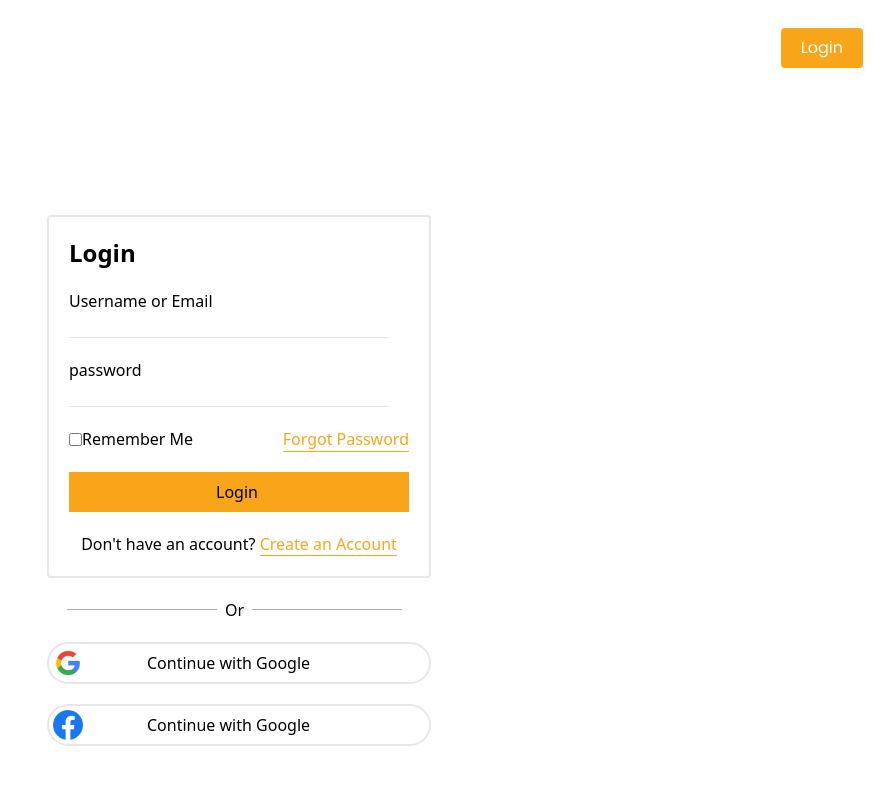
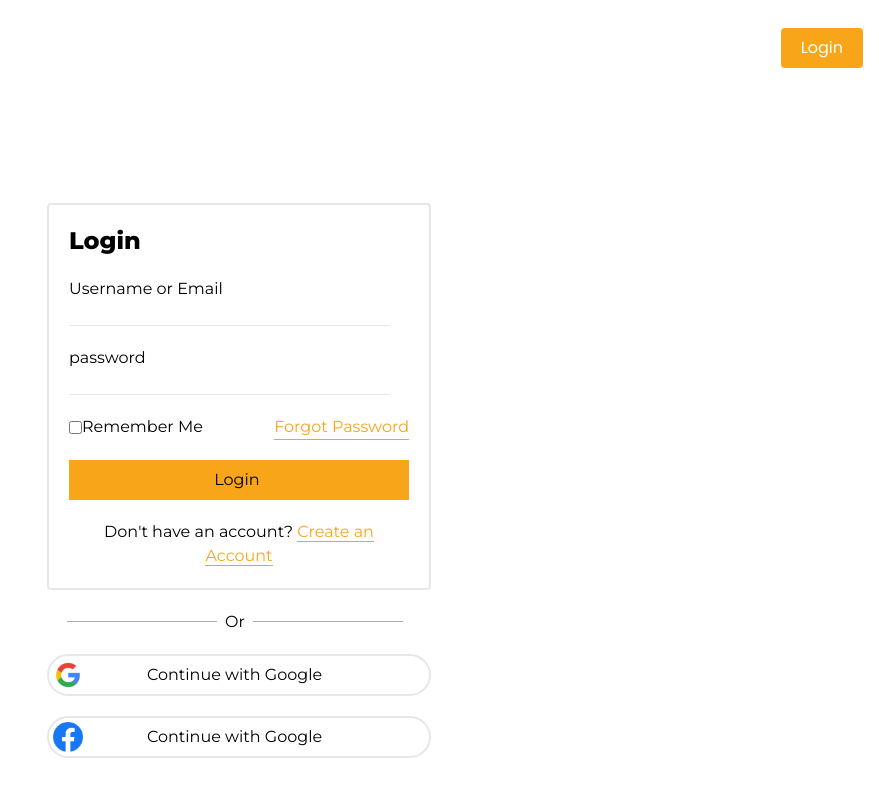
Before and after one commit to sixavengers/travel-agency-client, a React (Create React App) app: page /login in a window 1280 px wide. Shown: the top 796 px of the page, without its empty margins (401-1280 px from the left). Built offline with nearby package versions, Linux system fonts and the light colour scheme.

Commit message:
updated coded pushed on client/ashik

```diff
--- a/src/App.tsx
+++ b/src/App.tsx
@@ -4,6 +4,7 @@
 import Navbar from "./components/Navbar";
 import Login from "./pages/login-register/Login";
 import Register from "./pages/login-register/Register";
+
 import "./utilities/CustomClass.css";
 function App() {
   return (
--- a/src/pages/login-register/Login.tsx
+++ b/src/pages/login-register/Login.tsx
@@ -12,7 +12,7 @@
   // const onSubmit = data => console.log(data);
 
   return (
-    <div className="flex h-screen justify-center items-center">
+    <div className="flex h-screen justify-center items-center font-montserrat">
       <div>
         <div className="sm:w-86 lg:w-96 border-2 p-5 rounded">
           <div className="card-body">
```
